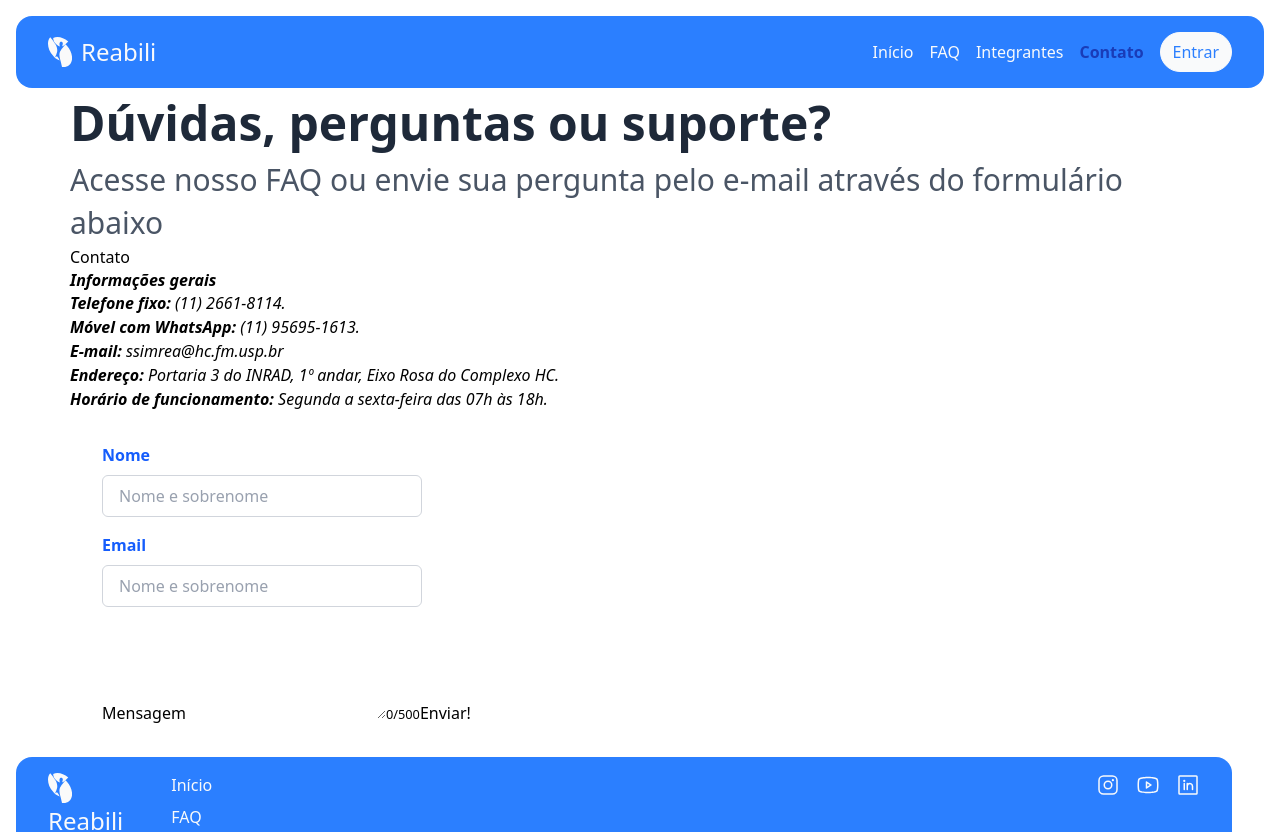
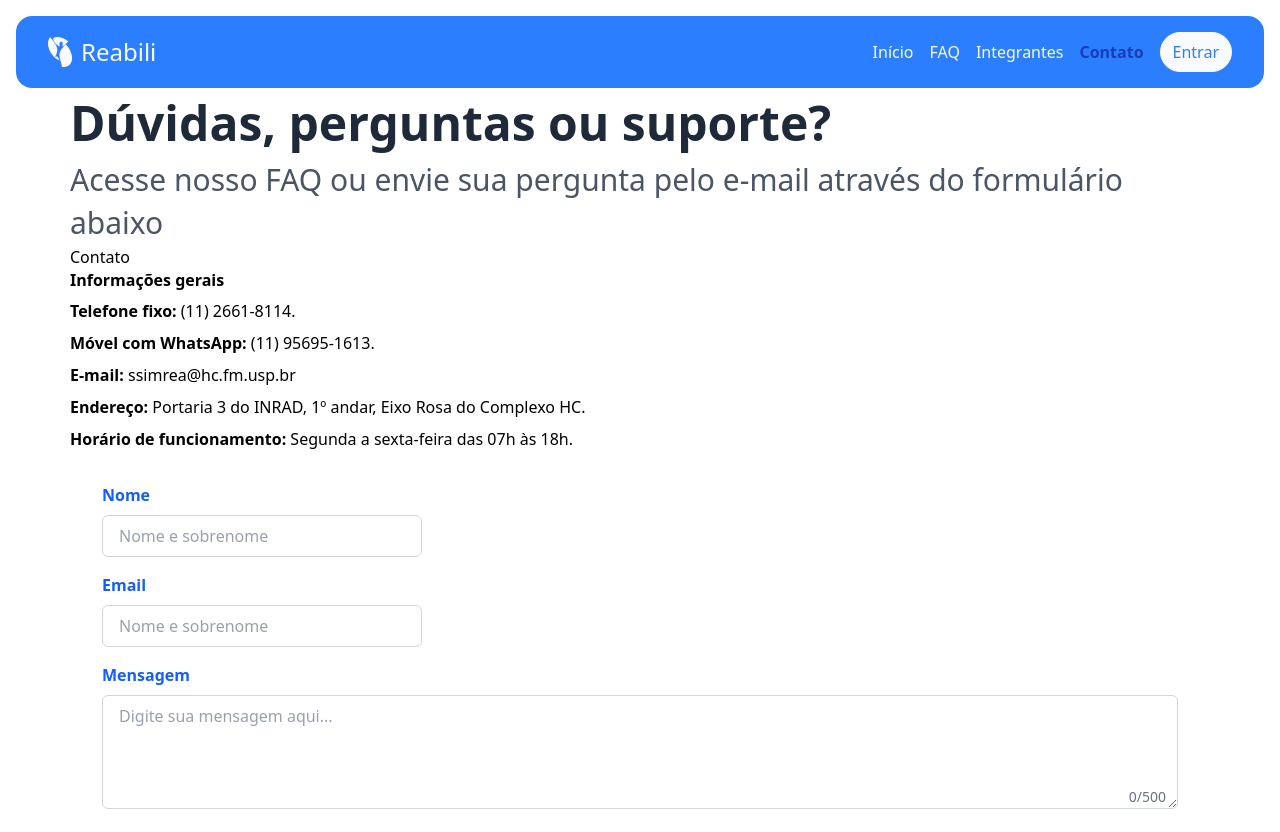
Before and after one commit to Challenge-2025-Equipe-07/hc-frontend-react, a React (Vite) app: page /contato in a window 1280 px wide. Shown: the top 832 px of the page. Built offline with nearby package versions, Linux system fonts and the light colour scheme.

Commit message:
feat: criação de textarea e componentização de contato

```diff
--- /dev/null
+++ b/src/components/Input/Textarea.tsx
@@ -0,0 +1,45 @@
+import React, { useState } from "react";
+import type { FieldValues } from "react-hook-form";
+import type { TextareaProps } from "./Textarea.types";
+
+const Textarea = <T extends FieldValues>({
+  label,
+  id,
+  name,
+  register,
+  className,
+  maxLength = 500,
+  ...rest
+}: TextareaProps<T>) => {
+  const [charCount, setCharCount] = useState(0);
+
+  const { onChange, ...registerProps } = register(name);
+
+  const handleTextareaChange = (e: React.ChangeEvent<HTMLTextAreaElement>) => {
+    onChange(e);
+    setCharCount(e.target.value.length);
+  };
+
+  return (
+    <div className="w-full">
+      <label htmlFor={id} className="mb-2 block font-bold text-blue-600">
+        {label}
+      </label>
+      <div className="relative">
+        <textarea
+          id={id}
+          maxLength={maxLength}
+          className={`w-full resize-y rounded-md border border-gray-300 px-4 py-2 placeholder-gray-400 focus:border-transparent focus:ring-2 focus:ring-blue-500 focus:outline-none ${className || ""} `}
+          {...rest}
+          {...registerProps}
+          onChange={handleTextareaChange}
+        />
+        <span className="absolute right-3 bottom-2 text-sm text-gray-500">
+          {charCount}/{maxLength}
+        </span>
+      </div>
+    </div>
+  );
+};
+
+export { Textarea };
--- /dev/null
+++ b/src/components/Input/Textarea.types.tsx
@@ -0,0 +1,9 @@
+import type { UseFormRegister, Path, FieldValues } from "react-hook-form";
+import React from "react";
+
+export type TextareaProps<T extends FieldValues> = {
+  label: string;
+  id: string;
+  name: Path<T>;
+  register: UseFormRegister<T>;
+} & React.ComponentProps<"textarea">;
--- a/src/components/index.tsx
+++ b/src/components/index.tsx
@@ -5,3 +5,4 @@ export { Heading } from "./Heading/Heading";
 export { Footer } from "./Footer/Footer";
 export { Button } from "./Button/Button";
 export { InputField as Input } from "./Input/InputField";
+export { Textarea } from "./Input/Textarea";
--- a/src/pages/Contato/Contato.tsx
+++ b/src/pages/Contato/Contato.tsx
@@ -1,11 +1,8 @@
-import { Heading, Input } from "@/components";
+import { Heading, Input, Textarea } from "@/components";
 import { useForm } from "react-hook-form";
 import type { SubmitHandler } from "react-hook-form";
-
-type FormValues = {
-  name: string;
-  email: string;
-};
+import type { FormValues } from "./Contato.types";
+import { Address } from "./components/Address/Address";
 
 const Contato = () => {
   const { register, handleSubmit } = useForm<FormValues>();
@@ -15,38 +12,14 @@ const Contato = () => {
   };
 
   return (
-    <section className="l-contact__wrapper">
+    <section className="grid">
       <div className="l-contact__col stack">
         <Heading
           title="Dúvidas, perguntas ou suporte?"
           subtitle="Acesse nosso FAQ ou envie sua pergunta pelo e-mail através do formulário abaixo"
         />
         <h1 className="l-contact__title">Contato</h1>
-        <address className="l-contact__info">
-          <h2 className="body">
-            <strong> Informações gerais </strong>
-          </h2>
-          <p>
-            <strong> Telefone fixo: </strong>
-            (11) 2661-8114.
-          </p>
-          <p>
-            <strong> Móvel com WhatsApp: </strong>
-            (11) 95695-1613.
-          </p>
-          <p>
-            <strong> E-mail: </strong>
-            <a href="mailto:ssimrea@hc.fm.usp.br">ssimrea@hc.fm.usp.br</a>
-          </p>
-          <p>
-            <strong> Endereço: </strong>
-            Portaria 3 do INRAD, 1º andar, Eixo Rosa do Complexo HC.
-          </p>
-          <p>
-            <strong> Horário de funcionamento: </strong>
-            <time>Segunda a sexta-feira das 07h às 18h</time>.
-          </p>
-        </address>
+        <Address />
       </div>
       <form onSubmit={handleSubmit(onSubmit)} className="space-y-4 p-8">
         <Input
@@ -70,24 +43,16 @@ const Contato = () => {
           autoComplete="email"
           type="text"
         />
-        <label htmlFor="message" className="c-label">
-          Mensagem
-          <textarea
-            className="c-textarea"
-            id="message"
-            name="message"
-            rows={4}
-            autoComplete="off"
-            maxLength={500}
-            required
-            data-js="message-textarea"
-          ></textarea>
-          <span className="c-error"></span>
-          <span className="c-textarea__count small" data-js="message-count">
-            0/500
-          </span>
-        </label>
-        <button className="c-button c-button--primary">Enviar!</button>
+        <Textarea
+          id="message"
+          label="Mensagem"
+          name="message"
+          register={register}
+          placeholder="Digite sua mensagem aqui..."
+          rows={4}
+          maxLength={500}
+          required
+        />
       </form>
     </section>
   );
--- /dev/null
+++ b/src/pages/Contato/Contato.types.tsx
@@ -0,0 +1,5 @@
+export type FormValues = {
+  name: string;
+  email: string;
+  message: string;
+};
--- /dev/null
+++ b/src/pages/Contato/components/Address/Address.tsx
@@ -0,0 +1,31 @@
+const Address = () => {
+  return (
+    <address className="grid gap-y-2 not-italic">
+      <h2 className="body">
+        <strong> Informações gerais </strong>
+      </h2>
+      <p>
+        <strong> Telefone fixo: </strong>
+        (11) 2661-8114.
+      </p>
+      <p>
+        <strong> Móvel com WhatsApp: </strong>
+        (11) 95695-1613.
+      </p>
+      <p>
+        <strong> E-mail: </strong>
+        <a href="mailto:ssimrea@hc.fm.usp.br">ssimrea@hc.fm.usp.br</a>
+      </p>
+      <p>
+        <strong> Endereço: </strong>
+        Portaria 3 do INRAD, 1º andar, Eixo Rosa do Complexo HC.
+      </p>
+      <p>
+        <strong> Horário de funcionamento: </strong>
+        <time>Segunda a sexta-feira das 07h às 18h</time>.
+      </p>
+    </address>
+  );
+};
+
+export { Address };
```
